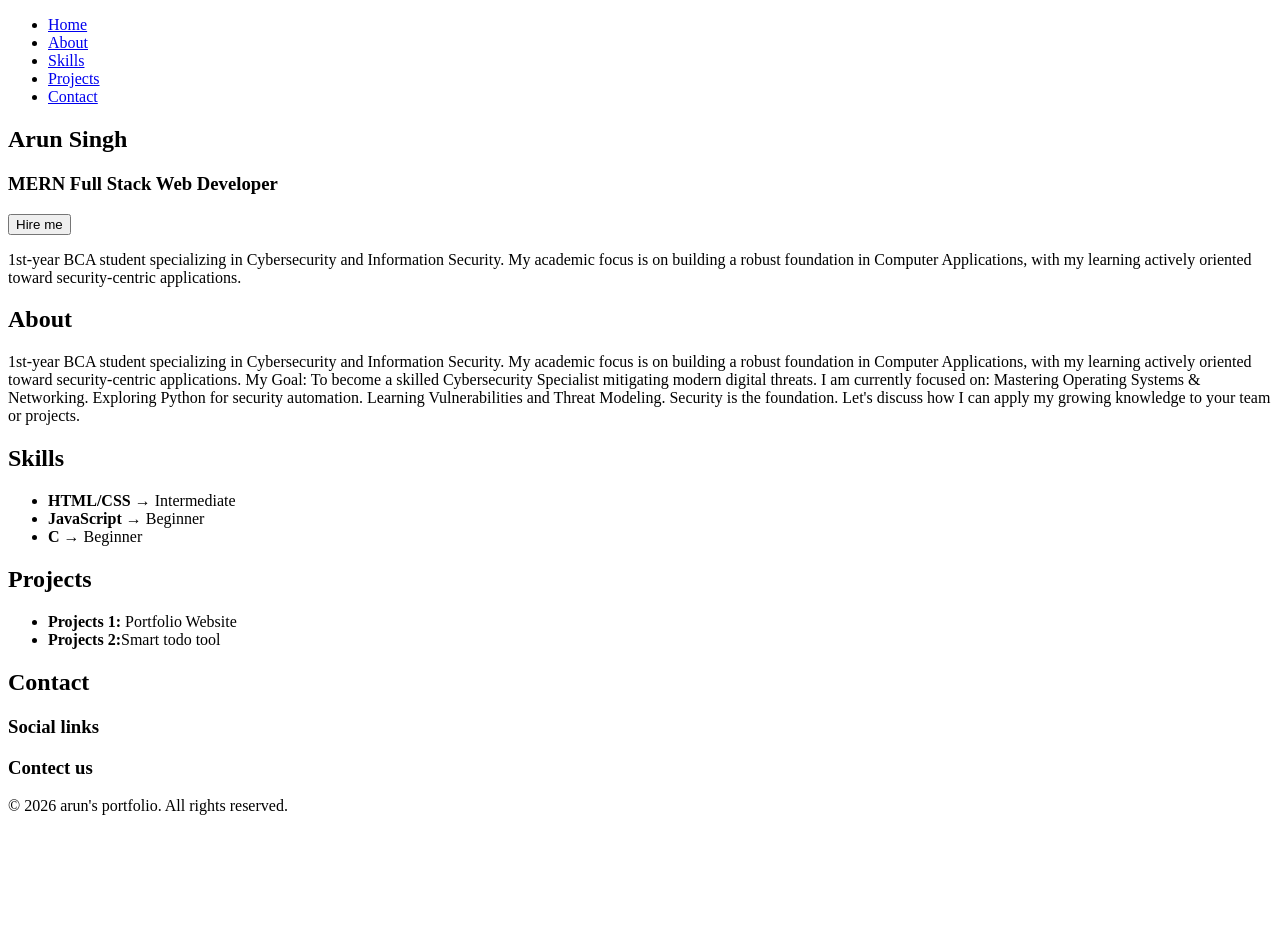
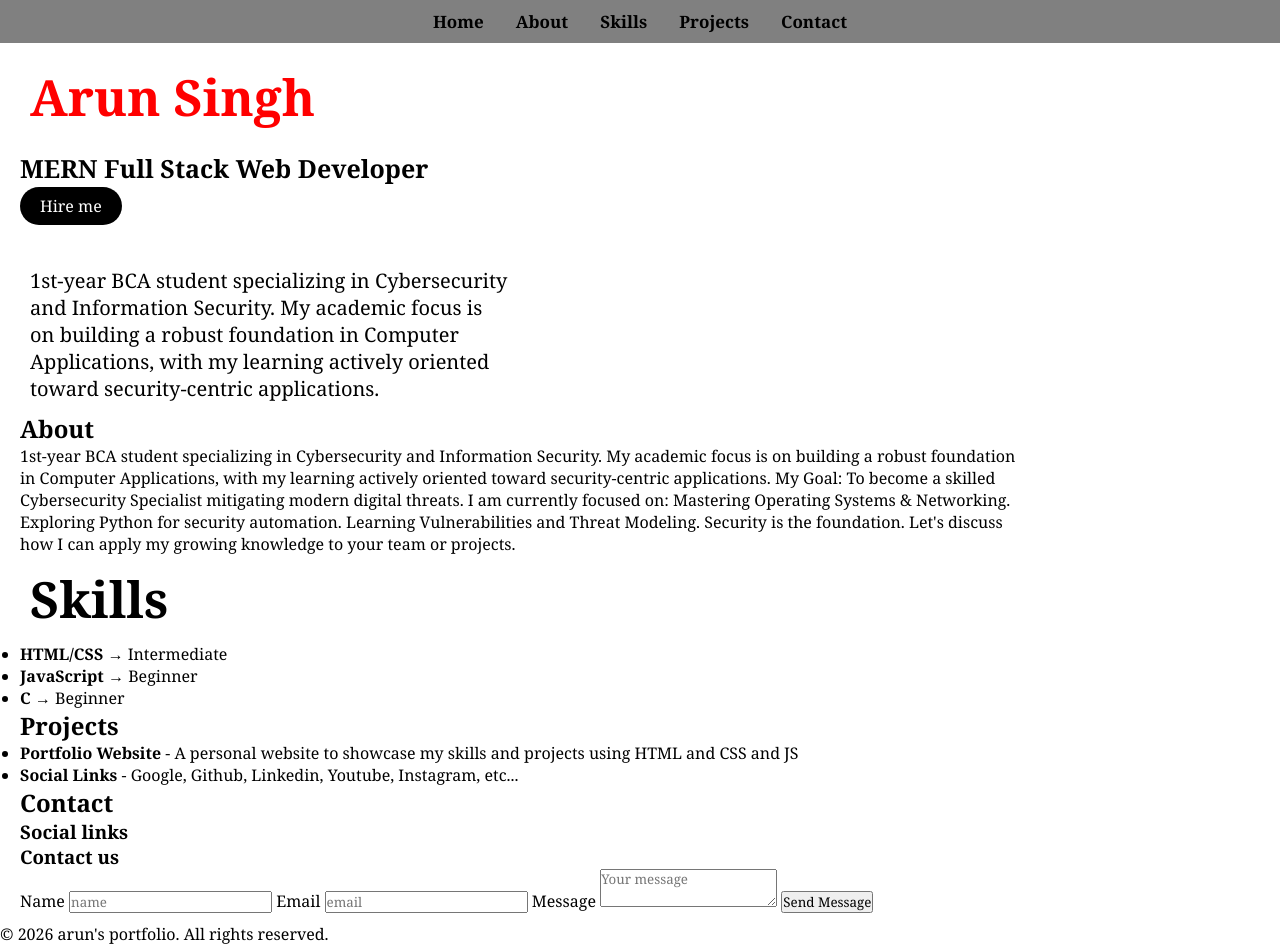
Before and after one commit to mrarunkumar18/MERN-Full-Stack-Development-with-AI, a plain HTML site: page Projects/Portfolio_Website/index.html in a window 1280 px wide. Before the commit the page ends 831 px from the top, so only its background shows below. Drawn offline with Linux system fonts and the light colour scheme.

Commit message:
feat: add portfolio stylesheet and update index structure with contact form

```diff
--- a/Projects/Portfolio_Website/index.html
+++ b/Projects/Portfolio_Website/index.html
@@ -1,9 +1,11 @@
 <!doctype html>
 <html lang="en">
+
 <head>
   <meta charset="UTF-8" />
   <meta name="viewport" content="width=device-width, initial-scale=1.0" />
   <title>Arun's Portfolio</title>
+  <link rel="stylesheet" href="styles.css">
 </head>
 
 <body>
@@ -20,17 +22,24 @@
   </header>
   <main>
     <section id="home">
-        <h2>Arun Singh</h2>
+      <h1>Arun Singh</h1>
       <h3>MERN Full Stack Web Developer</h3>
-        <button>Hire me</button>
+      <a href="#contact">Hire me</a>
       <p>
-          1st-year BCA student specializing in Cybersecurity and Information Security. My academic focus is on building a robust foundation in Computer Applications, with my learning actively oriented toward security-centric applications.
+        1st-year BCA student specializing in Cybersecurity and Information Security. My academic focus is on building a
+        robust foundation in Computer Applications, with my learning actively oriented toward security-centric
+        applications.
       </p>
     </section>
     <section id="about">
       <h2>About</h2>
       <p>
-          1st-year BCA student specializing in Cybersecurity and Information Security. My academic focus is on building a robust foundation in Computer Applications, with my learning actively oriented toward security-centric applications. My Goal: To become a skilled Cybersecurity Specialist mitigating modern digital threats. I am currently focused on: Mastering Operating Systems & Networking. Exploring Python for security automation. Learning Vulnerabilities and Threat Modeling. Security is the foundation. Let's discuss how I can apply my growing knowledge to your team or projects.
+        1st-year BCA student specializing in Cybersecurity and Information Security. My academic focus is on building a
+        robust foundation in Computer Applications, with my learning actively oriented toward security-centric
+        applications. My Goal: To become a skilled Cybersecurity Specialist mitigating modern digital threats. I am
+        currently focused on: Mastering Operating Systems & Networking. Exploring Python for security automation.
+        Learning Vulnerabilities and Threat Modeling. Security is the foundation. Let's discuss how I can apply my
+        growing knowledge to your team or projects.
       </p>
     </section>
     <section id="skills">
@@ -45,14 +54,32 @@
     <section id="projects">
       <h2>Projects</h2>
       <ul>
-            <li><b>Projects 1: </b>Portfolio Website </li>
-            <li><b>Projects 2:</b>Smart todo tool</li>
+        <li>
+          <b>Portfolio Website</b> - A personal website to showcase my skills and projects using HTML and CSS and JS
+        </li>
+        <li>
+          <b>Social Links</b> - Google, Github, Linkedin, Youtube, Instagram, etc...
+
+        </li>
       </ul>
     </section>
     <section id="contact">
       <h2>Contact</h2>
-        <section><h3>Social links</h3></section>
-        <section><h3>Contect us</h3></section>
+      <section>
+        <h3>Social links</h3>
+      </section>
+      <section>
+        <h3>Contact us</h3>
+        <form>
+          <label for="name">Name</label>
+          <input type="text" id="name" placeholder="name" required>
+          <label for="email">Email</label>
+          <input type="email" id="email" placeholder="email" required>
+          <label for="message">Message</label>
+          <textarea name="message" id="message" placeholder="Your message" required></textarea>
+          <button type="Submit">Send Message</button>
+        </form>
+      </section>
     </section>
 
   </main>
@@ -60,4 +87,5 @@
     <p>&copy; 2026 arun's portfolio. All rights reserved.</p>
   </footer>
 </body>
+
 </html>
--- /dev/null
+++ b/Projects/Portfolio_Website/styles.css
@@ -0,0 +1,85 @@
+*{
+    margin: 0;
+    padding: 0;
+    box-sizing: border-box;
+    font-family: Cambria, Cochin, Georgia, Times, 'Times New Roman', serif;
+}
+main{
+    max-width: 1000px;
+    margin: 10px 20px;
+    display: flex;
+    align-items: stretch;
+    flex-direction: column;
+
+}
+
+nav {
+    background-color: gray;
+    display: flex;
+    align-items: center;
+    justify-content: center;
+    padding: 10px;
+}
+
+nav ul {
+    list-style-type: none;
+    display: flex;
+    align-items: center;
+    gap: 2rem;
+}
+
+nav ul li {
+    text-align: center;
+}
+
+nav ul li a {
+    text-decoration: none;
+    font-size: 17px;
+    font-weight: 700;
+    color: black;
+    transition: 0.4s;
+}
+
+nav ul li a:hover {
+    color: red;
+    background-color: black;
+}
+#home h3{
+    margin-top: 10px;
+    font-size: 25px;
+    margin-bottom: 10px;
+}
+h1{
+    color:red;
+    font-size: 50px;
+    text-align: left;
+    padding: 10px;
+    margin: auto;
+}
+#home p{
+    width: 50%;
+    text-align: left;
+    padding: 10px;
+    margin-top: 40px;
+    font-size: 20px;
+}
+
+#home a{
+    background-color: black;
+    padding: 8px 20px;
+    margin: 10px 0px;
+    border-radius: 30px;
+    color: white;
+    text-decoration: none;
+}
+#home a:hover{
+    background-color: red;
+    color: black;;
+}
+
+#skills h2{
+    font-size: 50px;
+    text-align: left;
+    padding: 10px;
+    margin: auto;
+}
```
Lines whose indentation alone changed are shown as unchanged.
